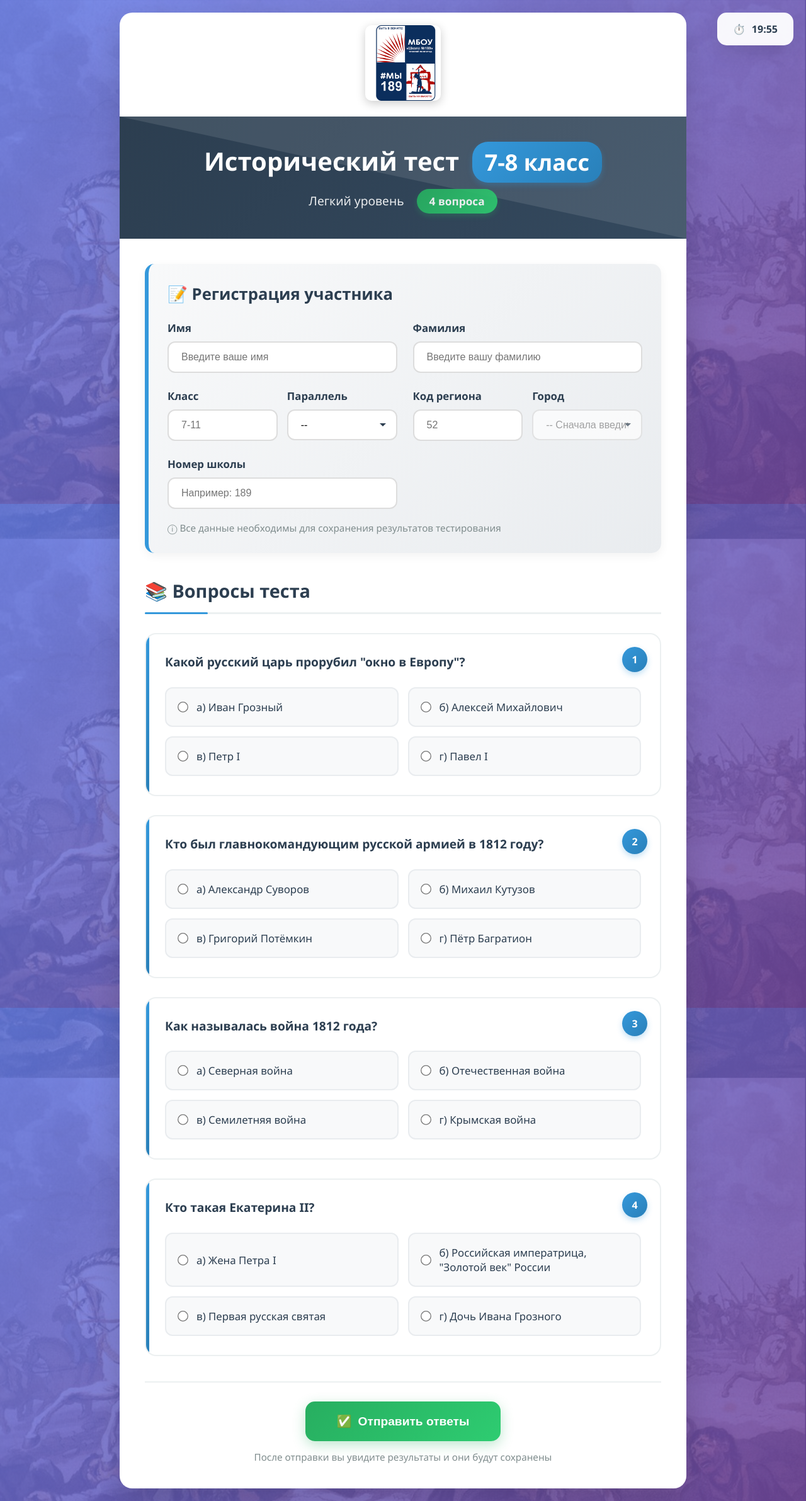
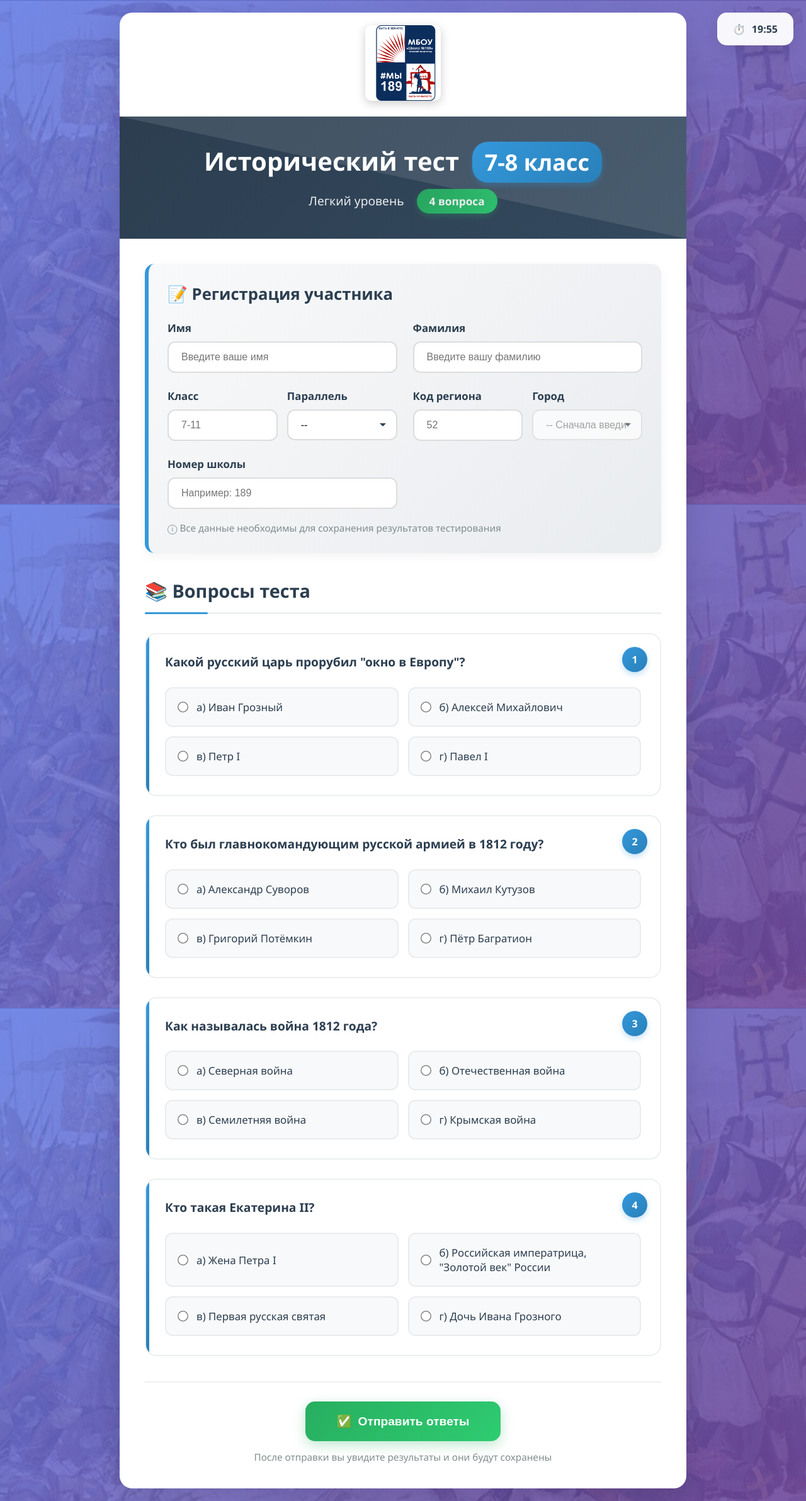
Before and after one commit to RUmancho/WebHistory, a Flask app: page /test/middle-school-student/easy in a window 1280 px wide. Shown: the whole page at 63% size. Run offline with Flask 3, Linux system fonts and the light colour scheme.

Commit message:
new functional added

```diff
--- a/templates/MiddleSchoolStudent/easy.html
+++ b/templates/MiddleSchoolStudent/easy.html
@@ -14,7 +14,7 @@
         body {
             font-family: 'Segoe UI', Tahoma, Geneva, Verdana, sans-serif;
             background: linear-gradient(135deg, rgba(102, 126, 234, 0.85) 0%, rgba(118, 75, 162, 0.85) 100%),
-                        url('/static/h2.jpg') center/cover no-repeat fixed;
+                        url('/static/h6.jpg') center/cover no-repeat fixed;
             min-height: 100vh;
             padding: 20px;
             color: #333;
--- a/templates/MiddleSchoolStudent/medium.html
+++ b/templates/MiddleSchoolStudent/medium.html
@@ -14,7 +14,7 @@
         body {
             font-family: 'Segoe UI', Tahoma, Geneva, Verdana, sans-serif;
             background: linear-gradient(135deg, rgba(255, 154, 158, 0.85) 0%, rgba(254, 207, 239, 0.85) 100%),
-                        url('/static/h3.jpg') center/cover no-repeat fixed;
+                        url('/static/h7.jpg') center/cover no-repeat fixed;
             min-height: 100vh;
             padding: 20px;
             color: #333;
```
Also changed, not shown: database.db (deleted).
